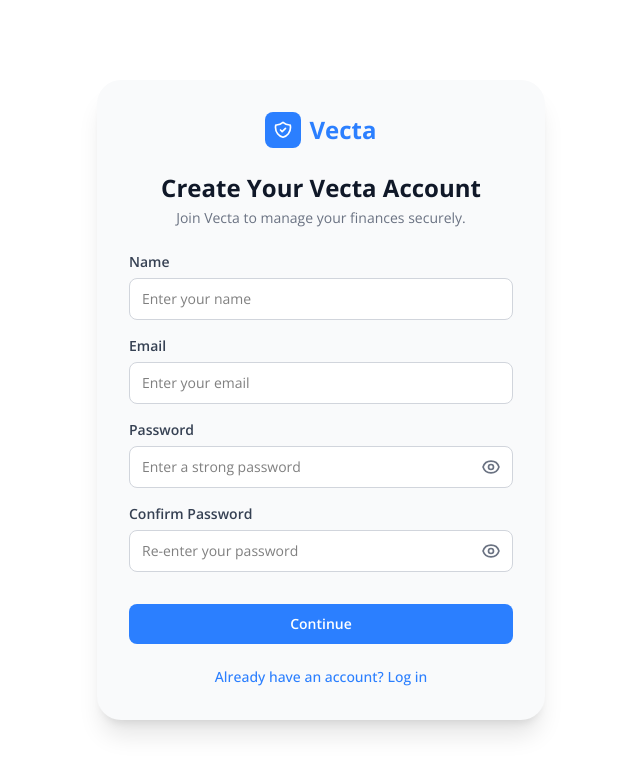
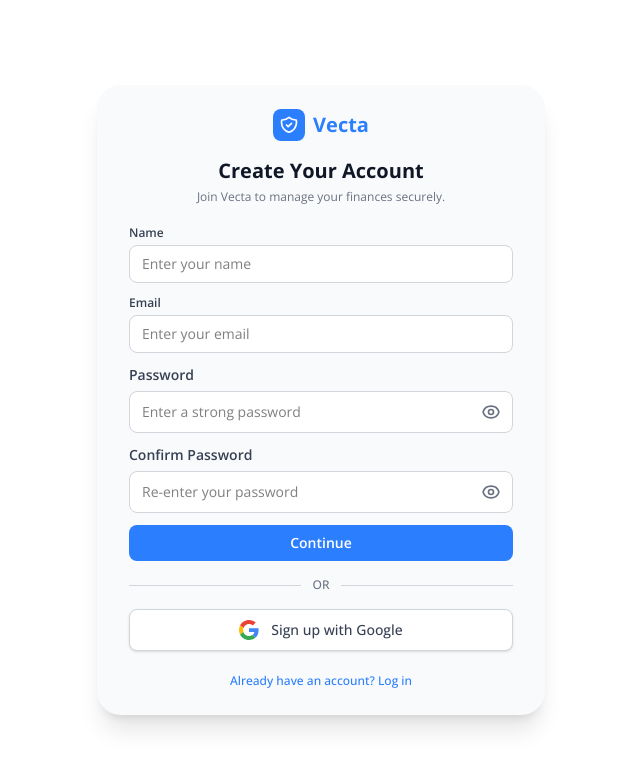
Before and after one commit to ankit-pehchaan/vecta-graph-based-client, a React (Vite) app: page /register in a window 1280 px wide. Shown: the top 774 px of the page, without its empty margins (319-959 px from the left). Built offline with nearby package versions, Linux system fonts and the light colour scheme; no server answers.

Commit message:
- add google auth - sockets user cookies for auth - updated styling of register oage

```diff
--- a/src/App.tsx
+++ b/src/App.tsx
@@ -3,6 +3,7 @@
 import Login from './pages/Login';
 import Register from './pages/Register';
 import VerifyOTP from './pages/VerifyOTP';
+import AuthCallback from './pages/AuthCallback';
 import Dashboard from './pages/Dashboard';
 import FinancialProfile from './pages/FinancialProfile';
 import ProtectedRoute from './components/ProtectedRoute';
@@ -33,6 +34,7 @@
       <Route path="/login" element={<Login />} />
       <Route path="/register" element={<Register />} />
       <Route path="/verify-otp" element={<VerifyOTP />} />
+      <Route path="/auth/callback" element={<AuthCallback />} />
       <Route
         path="/dashboard"
         element={
--- /dev/null
+++ b/src/components/GoogleLoginButton.tsx
@@ -0,0 +1,59 @@
+import { useState } from 'react';
+import { getGoogleAuthUrl } from '../services/api';
+
+interface GoogleLoginButtonProps {
+  mode?: 'login' | 'register';
+}
+
+export default function GoogleLoginButton({ mode = 'login' }: GoogleLoginButtonProps) {
+  const [loading, setLoading] = useState(false);
+
+  const handleGoogleLogin = async () => {
+    try {
+      setLoading(true);
+      const { auth_url } = await getGoogleAuthUrl();
+      window.location.href = auth_url;
+    } catch (error) {
+      console.error('Google login error:', error);
+      alert('Failed to start Google login. Please try again.');
+      setLoading(false);
+    }
+  };
+
+  return (
+    <button
+      onClick={handleGoogleLogin}
+      disabled={loading}
+      type="button"
+      className="w-full py-2.5 px-4 bg-white border border-gray-300 text-gray-700 font-medium rounded-lg hover:bg-gray-50 hover:border-gray-400 transition-colors flex items-center justify-center gap-3 text-sm disabled:opacity-50 disabled:cursor-not-allowed shadow-sm"
+    >
+      {loading ? (
+        <span>Loading...</span>
+      ) : (
+        <>
+          <svg width="20" height="20" viewBox="0 0 48 48" fill="none">
+            <path
+              fill="#EA4335"
+              d="M24 9.5c3.54 0 6.71 1.22 9.21 3.6l6.85-6.85C35.9 2.38 30.47 0 24 0 14.62 0 6.51 5.38 2.56 13.22l7.98 6.19C12.43 13.72 17.74 9.5 24 9.5z"
+            />
+            <path
+              fill="#4285F4"
+              d="M46.98 24.55c0-1.57-.15-3.09-.38-4.55H24v9.02h12.94c-.58 2.96-2.26 5.48-4.78 7.18l7.73 6c4.51-4.18 7.09-10.36 7.09-17.65z"
+            />
+            <path
+              fill="#FBBC05"
+              d="M10.53 28.59c-.48-1.45-.76-2.99-.76-4.59s.27-3.14.76-4.59l-7.98-6.19C.92 16.46 0 20.12 0 24c0 3.88.92 7.54 2.56 10.78l7.97-6.19z"
+            />
+            <path
+              fill="#34A853"
+              d="M24 48c6.48 0 11.93-2.13 15.89-5.81l-7.73-6c-2.15 1.45-4.92 2.3-8.16 2.3-6.26 0-11.57-4.22-13.47-9.91l-7.98 6.19C6.51 42.62 14.62 48 24 48z"
+            />
+          </svg>
+          <span>
+            {mode === 'login' ? 'Sign in with Google' : 'Sign up with Google'}
+          </span>
+        </>
+      )}
+    </button>
+  );
+}
--- a/src/contexts/AuthContext.tsx
+++ b/src/contexts/AuthContext.tsx
@@ -18,9 +18,8 @@
   resendOTP: () => Promise<boolean>;
   login: (email: string, password: string) => Promise<void>;
   logout: () => Promise<void>;
+  handleGoogleCallback: () => Promise<void>;
   error: string | null;
-  getAccessToken: () => string | null;
-  getRefreshToken: () => string | null;
 }
 
 const AuthContext = createContext<AuthContextType | undefined>(undefined);
@@ -31,40 +30,27 @@
   const [initializing, setInitializing] = useState(true); // For initial session check
   const [error, setError] = useState<string | null>(null);
 
-  // Restore user session from localStorage on mount
+  // Restore user session on mount by checking with backend
   useEffect(() => {
     const restoreSession = async () => {
       try {
-        const token = localStorage.getItem('access_token');
-        if (token) {
-          // Token exists, try to decode it to get email
-          const tokenParts = token.split('.');
-          if (tokenParts.length === 3) {
-            try {
-              const payload = JSON.parse(atob(tokenParts[1]));
-              const email = payload.sub;
-              if (email) {
-                // Get stored name or use email as fallback
-                const storedName = localStorage.getItem('user_name');
-                const storedEmail = localStorage.getItem('user_email');
-                setUser({
-                  email: storedEmail || email,
-                  name: storedName || email,
-                });
-              }
-            } catch (e) {
-              // Invalid token, clear it
-              localStorage.removeItem('access_token');
-              localStorage.removeItem('refresh_token');
-              localStorage.removeItem('user_name');
-              localStorage.removeItem('user_email');
-            }
-          }
+        // Simply call /me endpoint - backend will check cookies
+        const response = await fetch(`${import.meta.env.VITE_API_BASE_URL || 'http://localhost:8000'}/api/v1/auth/me`, {
+          method: 'GET',
+          credentials: 'include',
+        });
+
+        if (response.ok) {
+          const data = await response.json();
+          const userData = data.data;
+          setUser({
+            email: userData.email,
+            name: userData.name,
+          });
         }
       } catch (err) {
         console.error('Error restoring session:', err);
-        localStorage.removeItem('access_token');
-        localStorage.removeItem('refresh_token');
+        // Clear user info from localStorage
         localStorage.removeItem('user_name');
         localStorage.removeItem('user_email');
       } finally {
@@ -80,9 +66,7 @@
     setError(null);
     try {
       const response = await registerUser(email, password, name);
-      // Store tokens and user info in localStorage
-      localStorage.setItem('access_token', response.access_token);
-      localStorage.setItem('refresh_token', response.refresh_token);
+      // Store user info in localStorage (tokens are in cookies)
       localStorage.setItem('user_name', response.name);
       localStorage.setItem('user_email', response.email);
       setUser({
@@ -121,9 +105,7 @@
     setError(null);
     try {
       const response = await verifyOTP(otp);
-      // Store tokens and user info in localStorage
-      localStorage.setItem('access_token', response.access_token);
-      localStorage.setItem('refresh_token', response.refresh_token);
+      // Store user info in localStorage (tokens are in cookies)
       localStorage.setItem('user_name', response.name);
       localStorage.setItem('user_email', response.email);
       setUser({
@@ -160,9 +142,7 @@
     setError(null);
     try {
       const response = await loginUser(email, password);
-      // Store tokens and user info in localStorage
-      localStorage.setItem('access_token', response.access_token);
-      localStorage.setItem('refresh_token', response.refresh_token);
+      // Store user info in localStorage (tokens are in cookies)
       localStorage.setItem('user_name', response.name);
       localStorage.setItem('user_email', response.email);
       setUser({
@@ -183,9 +163,7 @@
     setError(null);
     try {
       await logoutUser();
-      // Clear tokens and user info from localStorage
-      localStorage.removeItem('access_token');
-      localStorage.removeItem('refresh_token');
+      // Clear user info from localStorage (cookies are cleared by backend)
       localStorage.removeItem('user_name');
       localStorage.removeItem('user_email');
       setUser(null);
@@ -197,12 +175,39 @@
     }
   };
 
-  const getAccessToken = () => {
-    return localStorage.getItem('access_token');
-  };
+  const handleGoogleCallback = async () => {
+    setLoading(true);
+    setError(null);
+    try {
+      // After Google OAuth, the backend sets cookies automatically
+      // We need to fetch the current user to get their info
+      const response = await fetch(`${import.meta.env.VITE_API_BASE_URL || 'http://localhost:8000'}/api/v1/auth/me`, {
+        method: 'GET',
+        credentials: 'include',
+      });
 
-  const getRefreshToken = () => {
-    return localStorage.getItem('refresh_token');
+      if (!response.ok) {
+        throw new Error('Failed to fetch user data');
+      }
+
+      const data = await response.json();
+      const userData = data.data;
+
+      // Store user info in localStorage (tokens are in cookies)
+      localStorage.setItem('user_name', userData.name);
+      localStorage.setItem('user_email', userData.email);
+
+      setUser({
+        email: userData.email,
+        name: userData.name,
+      });
+    } catch (err) {
+      const errorMessage = getErrorMessage(err);
+      setError(errorMessage);
+      throw err;
+    } finally {
+      setLoading(false);
+    }
   };
 
   return (
@@ -218,9 +223,8 @@
         resendOTP: resendOTPHandler,
         login,
         logout,
+        handleGoogleCallback,
         error,
-        getAccessToken,
-        getRefreshToken,
       }}
     >
       {children}
--- a/src/hooks/useWebSocket.ts
+++ b/src/hooks/useWebSocket.ts
@@ -20,8 +20,6 @@
 };
 
 interface UseWebSocketOptions {
-  token: string | null;
-  refreshToken: string | null;
   enabled?: boolean;
   handlers?: MessageHandler;
   onConnect?: () => void;
@@ -41,7 +39,7 @@
 export function useWebSocket(
   options: UseWebSocketOptions
 ): UseWebSocketReturn {
-  const { token, refreshToken, enabled = true, handlers, onConnect, onDisconnect, onError } = options;
+  const { enabled = true, handlers, onConnect, onDisconnect, onError } = options;
 
   const [isConnected, setIsConnected] = useState(false);
   const [isConnecting, setIsConnecting] = useState(false);
@@ -85,7 +83,7 @@
   }, []);
 
   const connect = useCallback(() => {
-    if (!token || !refreshToken || !enabled) {
+    if (!enabled) {
       return;
     }
 
@@ -105,7 +103,7 @@
       // Reset manual disconnect flag when attempting new connection
       isManualDisconnectRef.current = false;
 
-      const url = createWebSocketUrl('/api/v1/advice/ws', token, refreshToken);
+      const url = createWebSocketUrl('/api/v1/advice/ws');
       const ws = new WebSocket(url);
 
       ws.onopen = () => {
@@ -153,7 +151,7 @@
           reconnectAttemptsRef.current++;
 
           reconnectTimeoutRef.current = window.setTimeout(() => {
-            if (enabled && token && refreshToken && !isManualDisconnectRef.current) {
+            if (enabled && !isManualDisconnectRef.current) {
               connect();
             }
           }, delay);
@@ -168,7 +166,7 @@
       setError('Failed to create WebSocket connection');
       setIsConnecting(false);
     }
-  }, [token, refreshToken, enabled, onConnect, onDisconnect, onError, handleMessage]);
+  }, [enabled, onConnect, onDisconnect, onError, handleMessage]);
 
   const sendMessage = useCallback((content: string) => {
     if (wsRef.current?.readyState === WebSocket.OPEN) {
@@ -221,7 +219,7 @@
   }, [disconnect, connect]);
 
   useEffect(() => {
-    if (enabled && token && refreshToken) {
+    if (enabled) {
       connect();
     } else {
       // Disconnect if disabled or no token
@@ -231,7 +229,7 @@
     return () => {
       disconnect();
     };
-  }, [enabled, token, refreshToken]); // Removed connect/disconnect from deps to avoid infinite loops
+  }, [enabled]); // Removed connect/disconnect from deps to avoid infinite loops
 
   return {
     sendMessage,
--- /dev/null
+++ b/src/pages/AuthCallback.tsx
@@ -0,0 +1,58 @@
+import { useEffect, useState } from 'react';
+import { useNavigate, useSearchParams } from 'react-router-dom';
+import { useAuth } from '../hooks/useAuth';
+
+export default function AuthCallback() {
+  const [searchParams] = useSearchParams();
+  const navigate = useNavigate();
+  const { handleGoogleCallback } = useAuth();
+  const [message, setMessage] = useState('Processing authentication...');
+
+  useEffect(() => {
+    const processCallback = async () => {
+      const auth = searchParams.get('auth');
+      const newUser = searchParams.get('new_user');
+      const errorMessage = searchParams.get('message');
+
+      if (auth === 'success') {
+        try {
+          await handleGoogleCallback();
+
+          if (newUser === 'true') {
+            setMessage('Welcome! Your account has been created.');
+          } else {
+            setMessage('Welcome back!');
+          }
+
+          setTimeout(() => {
+            navigate('/dashboard', { replace: true });
+          }, 1000);
+        } catch (error) {
+          console.error('Authentication error:', error);
+          setMessage('Authentication failed. Please try again.');
+          setTimeout(() => {
+            navigate('/login', { replace: true });
+          }, 2000);
+        }
+      } else if (auth === 'error') {
+        setMessage(errorMessage || 'Authentication failed. Please try again.');
+        setTimeout(() => {
+          navigate('/login', { replace: true });
+        }, 2000);
+      } else {
+        navigate('/login', { replace: true });
+      }
+    };
+
+    processCallback();
+  }, []);
+
+  return (
+    <div className="min-h-screen flex items-center justify-center bg-white">
+      <div className="text-center">
+        <div className="inline-block animate-spin rounded-full h-12 w-12 border-b-2 border-blue-500 mb-4"></div>
+        <p className="text-gray-700 text-lg">{message}</p>
+      </div>
+    </div>
+  );
+}
--- a/src/pages/Dashboard.tsx
+++ b/src/pages/Dashboard.tsx
@@ -16,9 +16,7 @@
 
 export default function Dashboard() {
   const navigate = useNavigate();
-  const { user, logout, loading: authLoading, getAccessToken, getRefreshToken } = useAuth();
-  const token = getAccessToken();
-  const refreshToken = getRefreshToken();
+  const { user, logout, loading: authLoading } = useAuth();
   const [verifyingAuth, setVerifyingAuth] = useState(true);
 
   // State for WebSocket messages
@@ -31,9 +29,7 @@
 
   // WebSocket connection
   const { sendMessage, isConnected, isConnecting, disconnect } = useWebSocket({
-    token,
-    refreshToken,
-    enabled: !!token && !!refreshToken && !!user && !verifyingAuth, // Only enable after auth verification
+    enabled: !!user && !verifyingAuth, // Only enable after auth verification
     handlers: {
       onGreeting: (msg) => {
         setGreeting(msg);
--- a/src/pages/FinancialProfile.tsx
+++ b/src/pages/FinancialProfile.tsx
@@ -9,8 +9,7 @@
 
 export default function FinancialProfile() {
   const navigate = useNavigate();
-  const { user, logout, loading: authLoading, getAccessToken, isAuthenticated } = useAuth();
-  const token = getAccessToken();
+  const { user, logout, loading: authLoading, isAuthenticated } = useAuth();
 
   // Redirect to login if not authenticated
   useEffect(() => {
@@ -30,8 +29,7 @@
 
   // WebSocket connection to get profile updates
   const { isConnected, isConnecting, disconnect } = useWebSocket({
-    token,
-    enabled: !!token && !!user,
+    enabled: !!user,
     handlers,
   });
 
--- a/src/pages/Login.tsx
+++ b/src/pages/Login.tsx
@@ -1,6 +1,7 @@
 import { Link, useNavigate } from 'react-router-dom';
 import { useState, type FormEvent } from 'react';
 import PasswordInput from '../components/PasswordInput';
+import GoogleLoginButton from '../components/GoogleLoginButton';
 import { validateEmail, validateLoginPassword } from '../utils/validation';
 import { useAuth } from '../hooks/useAuth';
 
@@ -84,6 +85,17 @@
           </button>
         </form>
 
+        <div className="relative my-6">
+          <div className="absolute inset-0 flex items-center">
+            <div className="w-full border-t border-gray-300"></div>
+          </div>
+          <div className="relative flex justify-center text-sm">
+            <span className="px-4 bg-gray-50 text-gray-500 font-medium">OR</span>
+          </div>
+        </div>
+
+        <GoogleLoginButton mode="login" />
+
         <div className="text-center mt-5">
           <span className="text-sm text-gray-600">Don't have an account? </span>
           <Link to="/register" className="text-sm text-blue-500 hover:text-blue-600 font-medium">
--- a/src/pages/Register.tsx
+++ b/src/pages/Register.tsx
@@ -1,6 +1,7 @@
 import { Link, useNavigate } from 'react-router-dom';
 import { useState, type FormEvent } from 'react';
 import PasswordInput from '../components/PasswordInput';
+import GoogleLoginButton from '../components/GoogleLoginButton';
 import {
   validatePassword,
   validateConfirmPassword,
@@ -75,9 +76,9 @@
 
   return (
     <div className="min-h-screen flex items-center justify-center bg-white p-4">
-      <div className="max-w-md w-full p-8 bg-gray-50 rounded-3xl shadow-xl">
-        <div className="flex items-center justify-center gap-2 mb-6">
-          <div className="w-9 h-9 bg-blue-500 rounded-lg flex items-center justify-center">
+      <div className="max-w-md w-full py-6 px-8 bg-gray-50 rounded-3xl shadow-xl">
+        <div className="flex items-center justify-center gap-2 mb-4">
+          <div className="w-8 h-8 bg-blue-500 rounded-lg flex items-center justify-center">
             <svg className="w-5 h-5 text-white" fill="none" stroke="currentColor" viewBox="0 0 24 24">
               <path
                 strokeLinecap="round"
@@ -87,15 +88,15 @@
               />
             </svg>
           </div>
-          <span className="text-2xl font-bold text-blue-500">Vecta</span>
+          <span className="text-xl font-bold text-blue-500">Vecta</span>
         </div>
-        <div className="text-center mb-6">
-          <h1 className="text-2xl font-bold text-gray-900 mb-1">Create Your Vecta Account</h1>
-          <p className="text-sm text-gray-500">Join Vecta to manage your finances securely.</p>
+        <div className="text-center mb-5">
+          <h1 className="text-xl font-bold text-gray-900 mb-1">Create Your Account</h1>
+          <p className="text-xs text-gray-500">Join Vecta to manage your finances securely.</p>
         </div>
-        <form onSubmit={handleSubmit} className="space-y-4">
+        <form onSubmit={handleSubmit} className="space-y-3">
           <div>
-            <label htmlFor="name" className="block text-sm font-semibold text-gray-700 mb-1.5">
+            <label htmlFor="name" className="block text-xs font-semibold text-gray-700 mb-1">
               Name
             </label>
             <input
@@ -103,16 +104,16 @@
               type="text"
               value={name}
               onChange={(e) => setName(e.target.value)}
-              className={`w-full px-3 py-2.5 bg-white border rounded-lg focus:outline-none focus:ring-2 focus:ring-blue-500 focus:border-transparent text-sm ${
+              className={`w-full px-3 py-2 bg-white border rounded-lg focus:outline-none focus:ring-2 focus:ring-blue-500 focus:border-transparent text-sm ${
                 errors.name ? 'border-red-500' : 'border-gray-300'
               }`}
               placeholder="Enter your name"
             />
-            {errors.name && <p className="text-red-500 text-xs mt-1">{errors.name}</p>}
+            {errors.name && <p className="text-red-500 text-xs mt-0.5">{errors.name}</p>}
           </div>
 
           <div>
-            <label htmlFor="email" className="block text-sm font-semibold text-gray-700 mb-1.5">
+            <label htmlFor="email" className="block text-xs font-semibold text-gray-700 mb-1">
               Email
             </label>
             <input
@@ -120,12 +121,12 @@
               type="email"
               value={email}
               onChange={(e) => setEmail(e.target.value)}
-              className={`w-full px-3 py-2.5 bg-white border rounded-lg focus:outline-none focus:ring-2 focus:ring-blue-500 focus:border-transparent text-sm ${
+              className={`w-full px-3 py-2 bg-white border rounded-lg focus:outline-none focus:ring-2 focus:ring-blue-500 focus:border-transparent text-sm ${
                 errors.email ? 'border-red-500' : 'border-gray-300'
               }`}
               placeholder="Enter your email"
             />
-            {errors.email && <p className="text-red-500 text-xs mt-1">{errors.email}</p>}
+            {errors.email && <p className="text-red-500 text-xs mt-0.5">{errors.email}</p>}
           </div>
 
           <PasswordInput
@@ -147,7 +148,7 @@
           />
 
           {error && !errors.name && !errors.email && !errors.password && (
-            <div className="bg-red-50 border border-red-200 text-red-700 px-4 py-3 rounded-lg text-sm">
+            <div className="bg-red-50 border border-red-200 text-red-700 px-3 py-2 rounded-lg text-xs">
               {error}
             </div>
           )}
@@ -155,14 +156,25 @@
           <button
             type="submit"
             disabled={loading}
-            className="w-full py-2.5 px-4 bg-blue-500 text-white font-semibold rounded-lg hover:bg-blue-600 transition-colors mt-4 text-sm disabled:opacity-50 disabled:cursor-not-allowed"
+            className="w-full py-2 px-4 bg-blue-500 text-white font-semibold rounded-lg hover:bg-blue-600 transition-colors text-sm disabled:opacity-50 disabled:cursor-not-allowed"
           >
             {loading ? 'Sending OTP...' : 'Continue'}
           </button>
         </form>
 
-        <div className="text-center mt-5">
-          <Link to="/login" className="text-sm text-blue-500 hover:text-blue-600 font-medium">
+        <div className="relative my-4">
+          <div className="absolute inset-0 flex items-center">
+            <div className="w-full border-t border-gray-300"></div>
+          </div>
+          <div className="relative flex justify-center text-xs">
+            <span className="px-3 bg-gray-50 text-gray-500 font-medium">OR</span>
+          </div>
+        </div>
+
+        <GoogleLoginButton mode="register" />
+
+        <div className="text-center mt-4">
+          <Link to="/login" className="text-xs text-blue-500 hover:text-blue-600 font-medium">
             Already have an account? Log in
           </Link>
         </div>
--- a/src/services/api.ts
+++ b/src/services/api.ts
@@ -174,6 +174,18 @@
   });
 }
 
+// Google OAuth
+interface GoogleAuthUrlResponse {
+  auth_url: string;
+  state: string;
+}
+
+export async function getGoogleAuthUrl(): Promise<GoogleAuthUrlResponse> {
+  return apiClient<GoogleAuthUrlResponse>('/api/v1/auth/google/login', {
+    method: 'GET',
+  });
+}
+
 export interface CurrentUserResponse {
   email: string;
   name: string;
@@ -285,21 +297,10 @@
   created_at?: string;
 }
 
-// WebSocket connection helper
-export function createWebSocketUrl(
-  path: string,
-  accessToken: string | null,
-  refreshToken: string | null
-): string {
+// WebSocket connection helper - cookies are sent automatically
+export function createWebSocketUrl(path: string): string {
   const baseUrl = API_BASE_URL.replace('http://', 'ws://').replace('https://', 'wss://');
-  const url = new URL(path, baseUrl);
-  if (accessToken) {
-    url.searchParams.set('access_token', accessToken);
-  }
-  if (refreshToken) {
-    url.searchParams.set('refresh_token', refreshToken);
-  }
-  return url.toString();
+  return `${baseUrl}${path}`;
 }
 
 export { ApiError };
```
